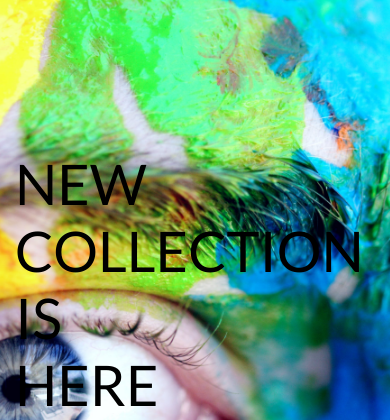
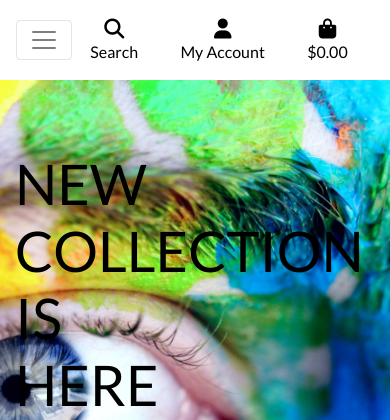
Before and after one commit to katwik/art, a Django app: page / in a window 390 px wide. Shown: the top 420 px of the page. Run offline with Django 3.2, Linux system fonts and the light colour scheme; some libraries are stand-ins or nearby versions.

Commit message:
add mobile header and main navbar

```diff
--- a/static/css/base.css
+++ b/static/css/base.css
@@ -49,11 +49,11 @@ body {
 }
 
 .text-black {
-    color: #000 !important;
+    color: #000;
 }
 
 .border-black {
-    border: 1px solid black !important;
+    border: 1px solid black;
 }
 
 /* -------------------------------- Media Queries */
--- a/templates/base.html
+++ b/templates/base.html
@@ -17,11 +17,17 @@
       integrity="sha384-Vkoo8x4CGsO3+Hhxv8T/Q5PaXtkKtu6ug5TOeNV6gBiFeWPGFN9MuhOf23Q9Ifjh"
       crossorigin="anonymous"
     />
-    <link href="https://fonts.googleapis.com/css2?family=Lato&display=swap" rel="stylesheet">
-    <link rel="stylesheet" href="{% static 'css/base.css' %}">
+    <link
+      href="https://fonts.googleapis.com/css2?family=Lato&display=swap"
+      rel="stylesheet"
+    />
+    <link rel="stylesheet" href="{% static 'css/base.css' %}" />
 
     {% endblock %} {% block extra_css %} {% endblock %} {% block corejs %}
-    <script src="https://kit.fontawesome.com/aadef6b14b.js" crossorigin="anonymous"></script>
+    <script
+      src="https://kit.fontawesome.com/aadef6b14b.js"
+      crossorigin="anonymous"
+    ></script>
     <script
       src="https://cdn.jsdelivr.net/npm/jquery@3.5.1/dist/jquery.min.js"
       integrity="sha256-9/aliU8dGd2tb6OSsuzixeV4y/faTqgFtohetphbbj0="
@@ -44,9 +50,11 @@
 
   <body>
     <header class="container-fluid fixed-top">
-        <div id="topnav" class="row bg-white pt-lg-2 d-none d-lg-flex">
-            <div class="col-12 col-lg-4 my-auto py-1 py-lg-0 text-center text-lg-left">
-                <a href="{% url 'home' %}" class="nav-link main-logo-link">
+      <div id="topnav" class="row bg-white pt-lg-2 d-none d-lg-flex">
+        <div
+          class="col-12 col-lg-4 my-auto py-1 py-lg-0 text-center text-lg-left"
+        >
+          <a href="{% url 'home' %}" class="nav-link main-logo-link">
             <h2 class="logo-font text-black my-0">
               <strong>Art store</strong> by Me
             </h2>
@@ -102,19 +110,16 @@
                 <a href="{% url 'account_logout' %}" class="dropdown-item"
                   >Logout</a
                 >
-                <div class="dropdown-menu border-0" aria-labelledby="user-options">
-                    {% if request.user.is_authenticated %}
-                    {% if request.user.is_superuser %}
-                    <a href="" class="dropdown-item">Product Management</a>
-                    {% endif %}
-                    <a href="" class="dropdown-item">My Profile</a>
-                    <a href="{% url 'account_logout' %}" class="dropdown-item">Logout</a>
-                    {% else %}
-                    <a href="{% url 'account_signup' %}" class="dropdown-item">Register</a>
-                    <a href="{% url 'account_login' %}" class="dropdown-item">Login</a>
-                    {% endif %}
-                </div>
-                </li>
+                { % else %}
+                <a href="{% url 'account_signup' %}" class="dropdown-item"
+                  >Register</a
+                >
+                <a href="{% url 'account_login' %}" class="dropdown-item"
+                  >Login</a
+                >
+                { % endif %}
+              </div>
+            </li>
             <li class="list-inline-item">
               <a
                 class="{% if grand_total %}text-info font-weight-bold{% else %}text-black{% endif %} nav-link"
@@ -132,6 +137,23 @@
           </ul>
         </div>
       </div>
+      <div class="row bg-white">
+        <nav class="navbar navbar-expand-lg navbar-light w-100">
+          <button
+            class="navbar-toggler"
+            type="button"
+            data-toggle="collapse"
+            data-target="#main-nav"
+            aria-controls="main-nav"
+            aria-expanded="false"
+            aria-label="Toggle navigation"
+          >
+            <span class="navbar-toggler-icon"></span>
+          </button>
+          {% include 'includes/mobile_top_header.html' %} <br />
+          {% include 'includes/main_nav.html' %}
+        </nav>
+      </div>
     </header>
 
     {% if messages %}
--- /dev/null
+++ b/templates/includes/main_nav.html
@@ -0,0 +1,80 @@
+<div class="collapse navbar-collapse" id="main-nav">
+  <ul class="navbar-nav w-auto mx-auto">
+    <li class="nav-item dropdown">
+      <a
+        class="logo-font font-weight-bold nav-link text-black mr-5"
+        href="#"
+        id="all-products-link"
+        data-toggle="dropdown"
+        aria-haspopup="true"
+        aria-expanded="false"
+      >
+        All Products
+      </a>
+      <div class="dropdown-menu border-0" aria-labelledby="all-products-link">
+        <a href="" class="dropdown-item">By Price</a>
+        <a href="" class="dropdown-item">By Rating</a>
+        <a href="" class="dropdown-item">By Category</a>
+        <a href="" class="dropdown-item">All Products</a>
+      </div>
+    </li>
+
+    <li class="nav-item dropdown">
+      <a
+        class="logo-font font-weight-bold nav-link text-black mr-5"
+        href="#"
+        id="paintings-link"
+        data-toggle="dropdown"
+        aria-haspopup="true"
+        aria-expanded="false"
+      >
+        Paintings
+      </a>
+      <div class="dropdown-menu border-0" aria-labelledby="paintings-link">
+        <a href="" class="dropdown-item">Fluid art</a>
+        <a href="" class="dropdown-item">Acrylic</a>
+        <a href="" class="dropdown-item">Water color</a>
+        <a href="" class="dropdown-item">All paintings</a>
+      </div>
+    </li>
+
+    <li class="nav-item dropdown">
+      <a
+        class="logo-font font-weight-bold nav-link text-black mr-5"
+        href="#"
+        id="resin-link"
+        data-toggle="dropdown"
+        aria-haspopup="true"
+        aria-expanded="false"
+      >
+        Resin
+      </a>
+      <div class="dropdown-menu border-0" aria-labelledby="homeware-link">
+        <a href="" class="dropdown-item">Figures</a>
+        <a href="" class="dropdown-item">Jewley</a>
+        <a href="" class="dropdown-item">Candlesticks</a>
+        <a href="" class="dropdown-item">Trays</a>
+        <a href="" class="dropdown-item">All resin products</a>
+      </div>
+    </li>
+
+    <li class="nav-item dropdown">
+      <a
+        class="logo-font font-weight-bold nav-link text-black"
+        href="#"
+        id="specials-link"
+        data-toggle="dropdown"
+        aria-haspopup="true"
+        aria-expanded="false"
+      >
+        Special Offers
+      </a>
+      <div class="dropdown-menu border-0" aria-labelledby="specials-link">
+        <a href="" class="dropdown-item">New Arrivals</a>
+        <a href="" class="dropdown-item">Deals</a>
+        <a href="" class="dropdown-item">Clearance</a>
+        <a href="" class="dropdown-item">All Specials</a>
+      </div>
+    </li>
+  </ul>
+</div>
--- /dev/null
+++ b/templates/includes/mobile_top_header.html
@@ -0,0 +1,82 @@
+<li class="list-inline-item">
+  <a
+    class="text-black nav-link d-block d-lg-none"
+    href="#"
+    id="mobile-search"
+    data-toggle="dropdown"
+    aria-haspopup="true"
+    aria-expanded="false"
+  >
+    <div class="text-center">
+      <div><i class="fas fa-search fa-lg"></i></div>
+      <p class="my-0">Search</p>
+    </div>
+  </a>
+  <div
+    class="dropdown-menu border-0 w-100 p-3 rounded-0 my-0"
+    aria-labelledby="mobile-search"
+  >
+    <form class="form" method="GET" action="">
+      <div class="input-group w-100">
+        <input
+          class="form-control border border-black rounded-0"
+          type="text"
+          name="q"
+          placeholder="Search our site"
+        />
+        <div class="input-group-append">
+          <button
+            class="form-control form-control btn btn-black border border-black rounded-0"
+            type="submit"
+          >
+            <span class="icon">
+              <i class="fas fa-search"></i>
+            </span>
+          </button>
+        </div>
+      </div>
+    </form>
+  </div>
+</li>
+<li class="list-inline-item dropdown">
+  <a
+    class="text-black nav-link d-block d-lg-none"
+    href="#"
+    id="user-options"
+    data-toggle="dropdown"
+    aria-haspopup="true"
+    aria-expanded="false"
+  >
+    <div class="text-center">
+      <div><i class="fas fa-user fa-lg"></i></div>
+      <p class="my-0">My Account</p>
+    </div>
+  </a>
+  <div class="dropdown-menu border-0" aria-labelledby="user-options">
+    {% if request.user.is_authenticated %} {% if request.user.is_superuser %}
+    <a href="{% url 'account_logout' %}" class="dropdown-item"
+      >Product Management</a
+    >
+    {% endif %}
+    <a href="{}" class="dropdown-item">My Profile</a>
+    <a href="{% url 'account_logout' %}" class="dropdown-item">Logout</a>
+    {% else %}
+    <a href="{% url 'account_signup' %}" class="dropdown-item">Register</a>
+    <a href="{% url 'account_login' %}" class="dropdown-item">Login</a>
+    {% endif %}
+  </div>
+</li>
+<li class="list-inline-item">
+  <a
+    class="{% if grand_total %}text-primary font-weight-bold{% else %}text-black{% endif %} nav-link d-block d-lg-none"
+    href=""
+  >
+    <div class="text-center">
+      <div><i class="fas fa-shopping-bag fa-lg"></i></div>
+      <p class="my-0">
+        {% if grand_total %} ${{ grand_total|floatformat:2 }} {% else %} $0.00
+        {% endif %}
+      </p>
+    </div>
+  </a>
+</li>
```
